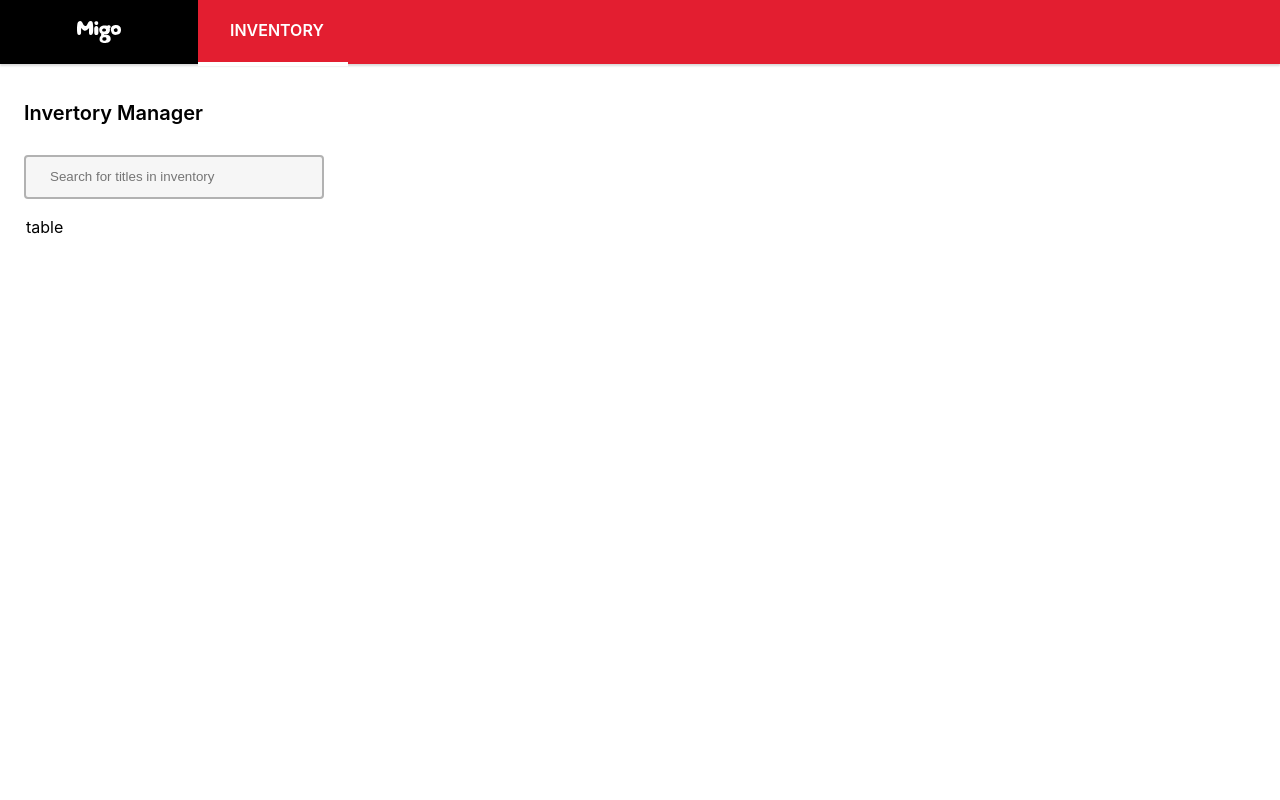
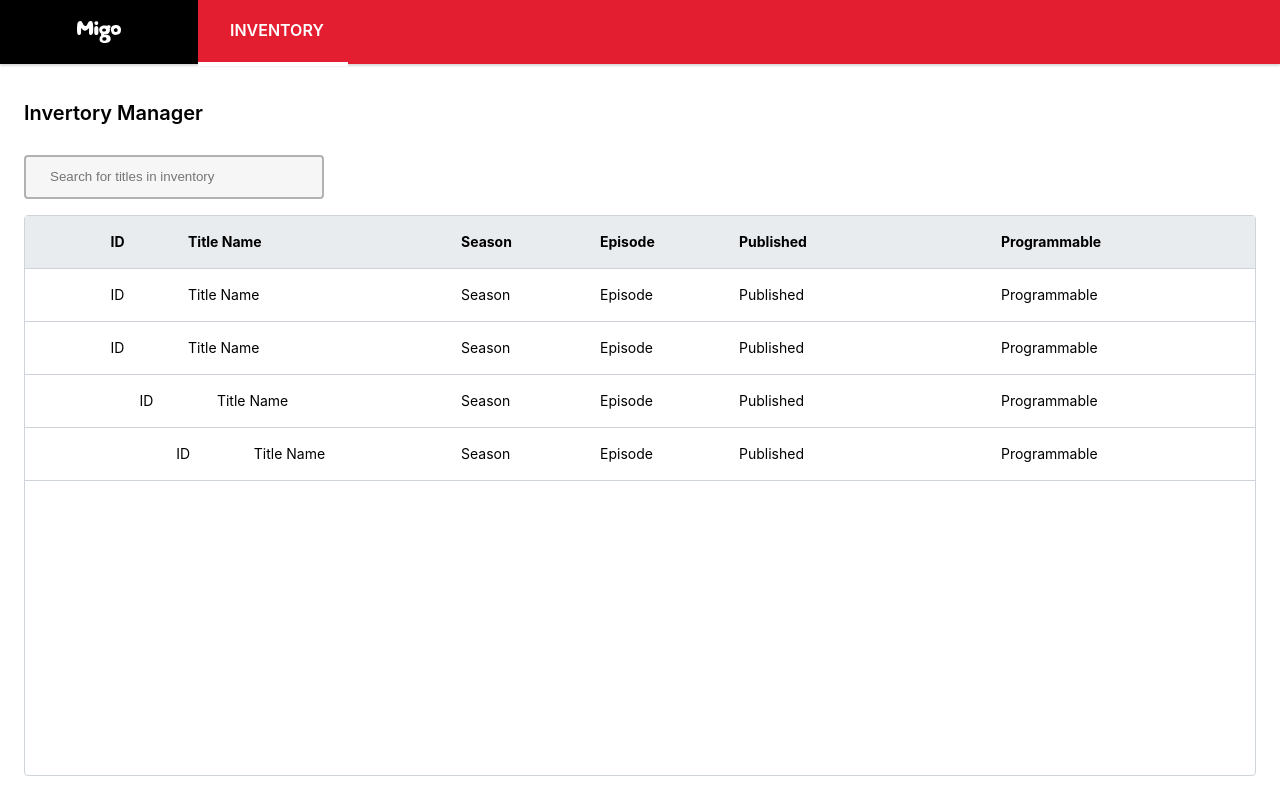
Before and after one commit to cckaries/mg, a React (Create React App) app: page / in a window 1280 px wide. Built offline with nearby package versions, Linux system fonts and the light colour scheme.

Commit message:
feat(table): implement table

```diff
--- a/src/components/shared/Table/Table.js
+++ b/src/components/shared/Table/Table.js
@@ -1,7 +1,59 @@
 import styles from './Table.module.scss';
 
-const Table = () => {
-  return <table>table</table>;
+const Table = props => {
+  return (
+    <table className={styles.Container}>
+      <thead>
+        <tr>
+          <th></th>
+          <th>ID</th>
+          <th>Title Name</th>
+          <th>Season</th>
+          <th>Episode</th>
+          <th>Published</th>
+          <th>Programmable</th>
+        </tr>
+      </thead>
+      <tbody>
+        <tr>
+          <td></td>
+          <td>ID</td>
+          <td>Title Name</td>
+          <td>Season</td>
+          <td>Episode</td>
+          <td>Published</td>
+          <td>Programmable</td>
+        </tr>
+        <tr>
+          <td></td>
+          <td>ID</td>
+          <td>Title Name</td>
+          <td>Season</td>
+          <td>Episode</td>
+          <td>Published</td>
+          <td>Programmable</td>
+        </tr>
+        <tr className={styles.season}>
+          <td></td>
+          <td>ID</td>
+          <td>Title Name</td>
+          <td>Season</td>
+          <td>Episode</td>
+          <td>Published</td>
+          <td>Programmable</td>
+        </tr>
+        <tr className={styles.episode}>
+          <td></td>
+          <td>ID</td>
+          <td>Title Name</td>
+          <td>Season</td>
+          <td>Episode</td>
+          <td>Published</td>
+          <td>Programmable</td>
+        </tr>
+      </tbody>
+    </table>
+  );
 };
 
 export default Table;
--- a/src/components/shared/Table/Table.module.scss
+++ b/src/components/shared/Table/Table.module.scss
@@ -0,0 +1,83 @@
+.Container {
+  flex: 1;
+  display: flex;
+  flex-direction: column;
+  min-width: 800px;
+  max-height: 100%;
+  border: 1px solid #ced4da;
+  border-radius: 4px;
+
+  > thead,
+  > tbody {
+    display: flex;
+    flex-direction: column;
+    font-size: 0.875rem;
+
+    > tr {
+      display: flex;
+      height: 3.25rem;
+      border-bottom: 1px solid #ced4da;
+
+      > th,
+      > td {
+        display: flex;
+        align-items: center;
+        padding: 0 0.5rem;
+
+        &:first-child {
+          width: 5%;
+        }
+
+        &:nth-child(2) {
+          width: 5%;
+        }
+
+        &:nth-child(3) {
+          flex: 1;
+        }
+
+        &:nth-child(4) {
+          width: 10%;
+        }
+
+        &:nth-child(5) {
+          width: 10%;
+        }
+
+        &:nth-child(6) {
+          width: 20%;
+        }
+
+        &:last-child {
+          width: 20%;
+        }
+      }
+
+      &.season {
+        > td:first-child {
+          padding-left: 3%;
+        }
+      }
+
+      &.episode {
+        > td:first-child {
+          padding-left: 6%;
+        }
+      }
+    }
+  }
+}
+
+.Container > thead {
+  position: sticky;
+  background-color: #e9ecef;
+}
+
+.Container > tbody {
+  flex: 1;
+  display: block;
+  min-height: 0;
+  margin: auto 0;
+  max-height: 100%;
+  overflow: auto;
+}
```
